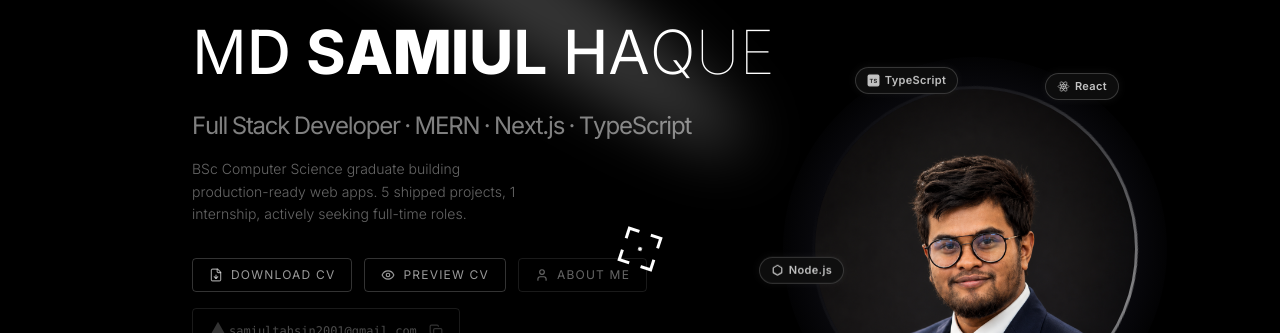
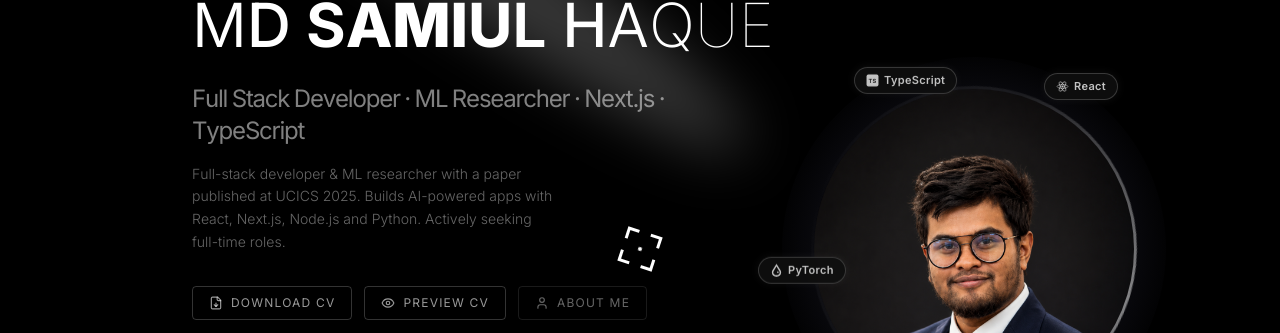
Before and after one commit to mdsamiulhaq03/Portfolio, a React (Vite) app: page / in a window 1280 px wide. Shown: the part 151-484 px from the top of the page. Built offline with nearby package versions, Linux system fonts and the light colour scheme; no server answers.

Commit message:
content: update hero description to reflect ML researcher identity

```diff
--- a/src/pages/Home.jsx
+++ b/src/pages/Home.jsx
@@ -107,7 +107,7 @@ const Home = () => {
               transition={{ duration: 0.8, delay: 0.1 }}
             >
               <VariableProximity
-                label="Full Stack Developer · MERN · Next.js · TypeScript"
+                label="Full Stack Developer · ML Researcher · Next.js · TypeScript"
                 fromFontVariationSettings="'wght' 400, 'opsz' 9"
                 toFontVariationSettings="'wght' 900, 'opsz' 40"
                 containerRef={heroRef}
@@ -123,7 +123,7 @@ const Home = () => {
               transition={{ duration: 0.8, delay: 0.2 }}
             >
               <VariableProximity
-                label="BSc Computer Science graduate building production-ready web apps. 5 shipped projects, 1 internship, actively seeking full-time roles."
+                label="Full-stack developer & ML researcher with a paper published at UCICS 2025. Builds AI-powered apps with React, Next.js, Node.js and Python. Actively seeking full-time roles."
                 fromFontVariationSettings="'wght' 300, 'opsz' 9"
                 toFontVariationSettings="'wght' 700, 'opsz' 40"
                 containerRef={heroRef}
@@ -310,7 +310,7 @@ const Home = () => {
                 </span>
               </motion.div>
 
-              {/* Node.js — left middle */}
+              {/* PyTorch — left middle */}
               <motion.div
                 className="absolute top-1/2 -translate-y-1/2 -left-14"
                 animate={{ y: [0, 8, 0] }}
@@ -324,11 +324,11 @@ const Home = () => {
                   color: 'rgba(255,255,255,0.75)', letterSpacing: '0.03em', whiteSpace: 'nowrap',
                   boxShadow: '0 0 10px rgba(255,255,255,0.06)',
                 }}>
-                  {/* Node.js official hexagon badge logo */}
+                  {/* PyTorch flame logo */}
                   <svg width="13" height="13" viewBox="0 0 24 24" fill="rgba(255,255,255,0.75)" style={{flexShrink:0}}>
-                    <path d="M12 1.85c-.27 0-.55.07-.78.2L3.78 6.65c-.48.28-.78.79-.78 1.33v8.04c0 .54.3 1.05.78 1.33l7.44 4.3c.23.13.5.2.78.2s.55-.07.78-.2l7.44-4.3c.48-.28.78-.79.78-1.33V7.98c0-.54-.3-1.05-.78-1.33L12.78 2.05c-.23-.13-.5-.2-.78-.2zm0 1.9l6.8 3.93v7.64L12 19.25l-6.8-3.93V7.68L12 3.75z"/>
+                    <path d="M12.005 0L4.5 12.21a8.6 8.6 0 0 0-1.04 4.082C3.46 20.604 7.276 24 12.005 24c4.73 0 8.545-3.396 8.545-7.708a8.6 8.6 0 0 0-1.04-4.083zm0 4.442l5.357 9.274a5.13 5.13 0 0 1 .623 2.442c0 2.633-2.68 4.769-5.98 4.769-3.3 0-5.98-2.136-5.98-4.769a5.13 5.13 0 0 1 .623-2.442zM14.5 14a1.5 1.5 0 1 0 0 3 1.5 1.5 0 0 0 0-3z"/>
                   </svg>
-                  Node.js
+                  PyTorch
                 </span>
               </motion.div>
 
```
